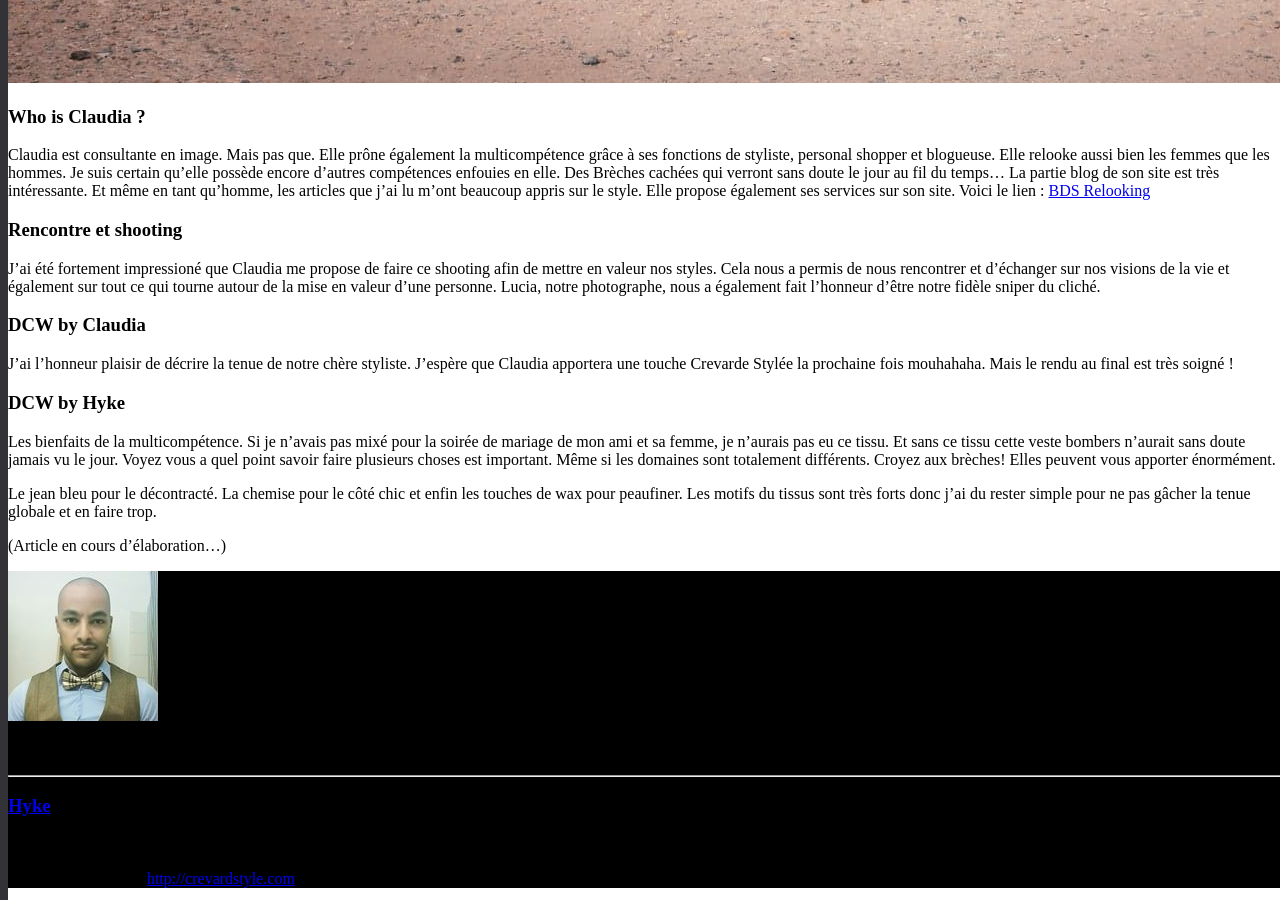
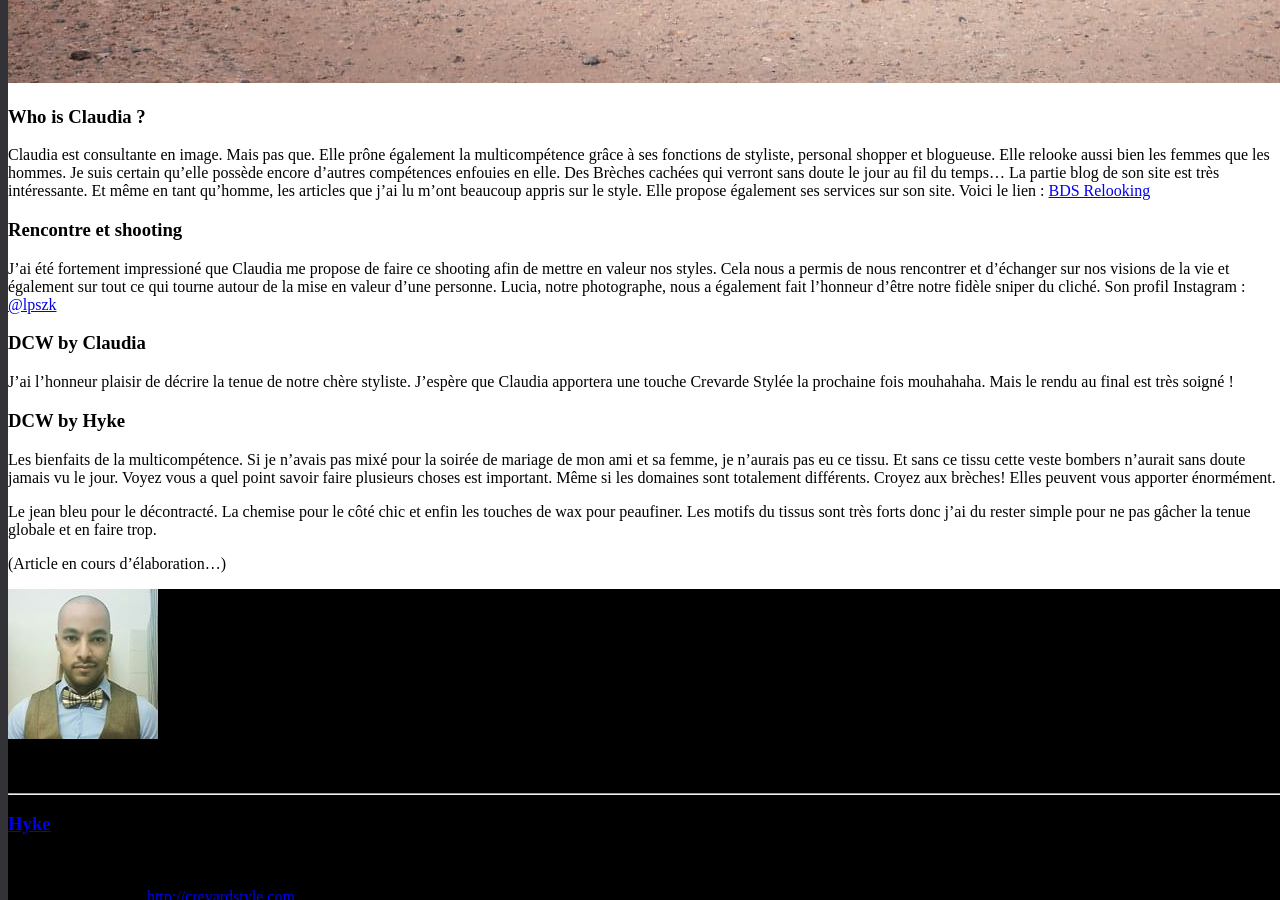
Before and after one commit to darkh2/darkh2.github.io, a Jekyll site: the page built from _posts/2018-08-26-Décontracté-Chic-&-Wax.md, in a window 1280 px wide and 900 px high, scrolled down 1702 px. Built offline with Jekyll 4.4.1, drawn with Linux system fonts in a browser that asks for light colours; comment, search, counter and statistics services are not loaded.

Commit message:
Update 2018-08-26-Décontracté-Chic-&-Wax.md

```diff
--- a/_posts/2018-08-26-Décontracté-Chic-&-Wax.md
+++ b/_posts/2018-08-26-Décontracté-Chic-&-Wax.md
@@ -20,7 +20,7 @@
 
 ### Rencontre et shooting
 
-J'ai été fortement impressioné que Claudia me propose de faire ce shooting afin de mettre en valeur nos styles. Cela nous a permis de nous rencontrer et d'échanger sur nos visions de la vie et également sur tout ce qui tourne autour de la mise en valeur d'une personne. Lucia, notre photographe, nous a également fait l'honneur d'être notre fidèle sniper du cliché.
+J'ai été fortement impressioné que Claudia me propose de faire ce shooting afin de mettre en valeur nos styles. Cela nous a permis de nous rencontrer et d'échanger sur nos visions de la vie et également sur tout ce qui tourne autour de la mise en valeur d'une personne. Lucia, notre photographe, nous a également fait l'honneur d'être notre fidèle sniper du cliché. Son profil Instagram : [@lpszk](https://www.instagram.com/lpszk)
 
 
 ### DCW by Claudia
```
